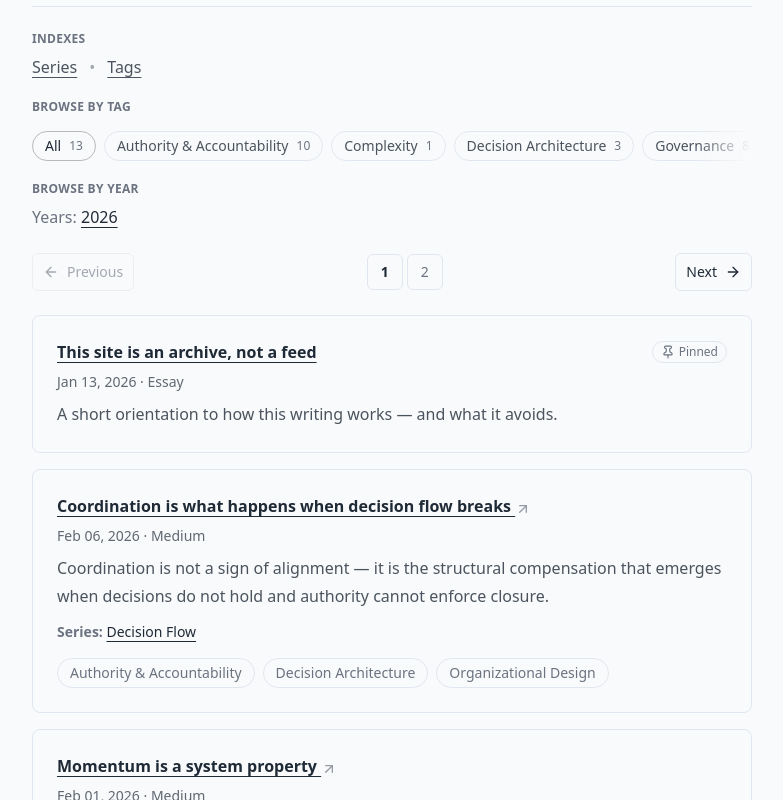
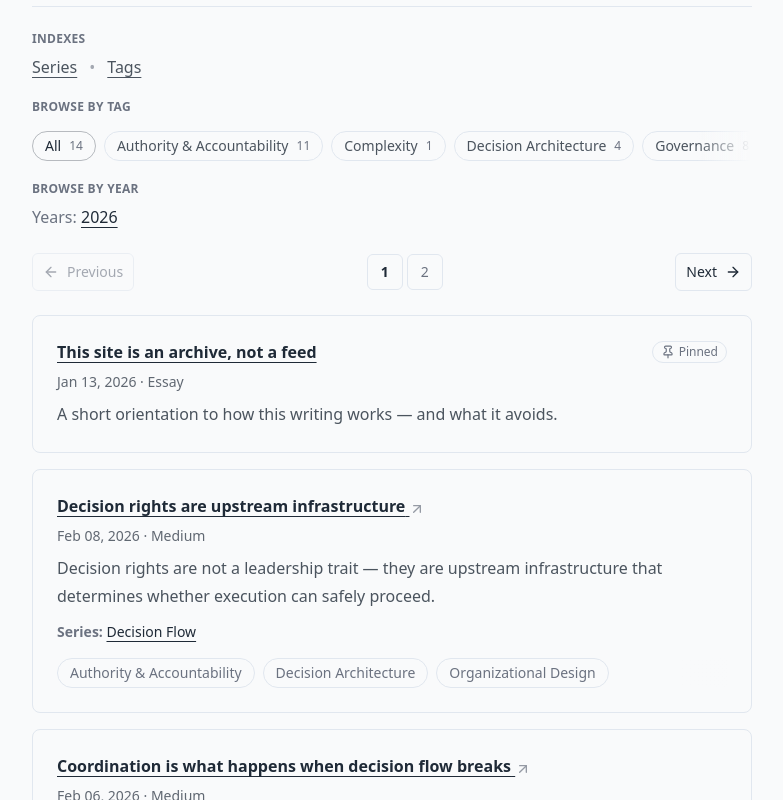
Before and after one commit to andrewjfrancis/andrewjfrancis-site, a Next.js app: page /writing in a window 1280 px wide. Shown: the part 380-1180 px from the top of the page, without its empty margins (248-1031 px from the left). Built offline with nearby package versions, Linux system fonts and the light colour scheme.

Commit message:
Publish “Decision rights are upstream infrastructure”
Adds new writing entry and publishes it on-site.
Includes metadata, tags, publish date, and listing updates.
Links out to Medium version where applicable.

```diff
--- a/app/writing/_data/articles.ts
+++ b/app/writing/_data/articles.ts
@@ -23,6 +23,22 @@ export type Article = {
 export const PAGE_SIZE = 10;
 
 export const ARTICLES_REAL: Article[] = [
+  {
+    id: "2026-02-08-01",
+    title: "Decision rights are upstream infrastructure",
+    date: "2026-02-08",
+    year: 2026,
+    excerpt:
+      "Decision rights are not a leadership trait — they are upstream infrastructure that determines whether execution can safely proceed.",
+    source: "medium",
+    externalUrl:
+      "https://medium.com/@andrewjfrancis/decision-rights-are-upstream-infrastructure-de610a0c0178",
+    tags: [
+      "Authority & Accountability",
+      "Decision Architecture",
+      "Organizational Design",
+    ],
+  },
   {
     id: "2026-02-06-01",
     title: "Coordination is what happens when decision flow breaks",
--- a/app/writing/_data/series.ts
+++ b/app/writing/_data/series.ts
@@ -34,7 +34,7 @@ export const SERIES: Series[] = [
     description:
       "How organizations create momentum when decision rights are clear, constraints are stable and coordination becomes the result of structure — not the substitute for it.",
     status: "in-progress",
-    essayIds: ["2026-02-01-01", "2026-02-06-01"],
+    essayIds: ["2026-02-01-01", "2026-02-06-01", "2026-02-08-01"],
   },
   {
     title: "Authority & Closure",
```
